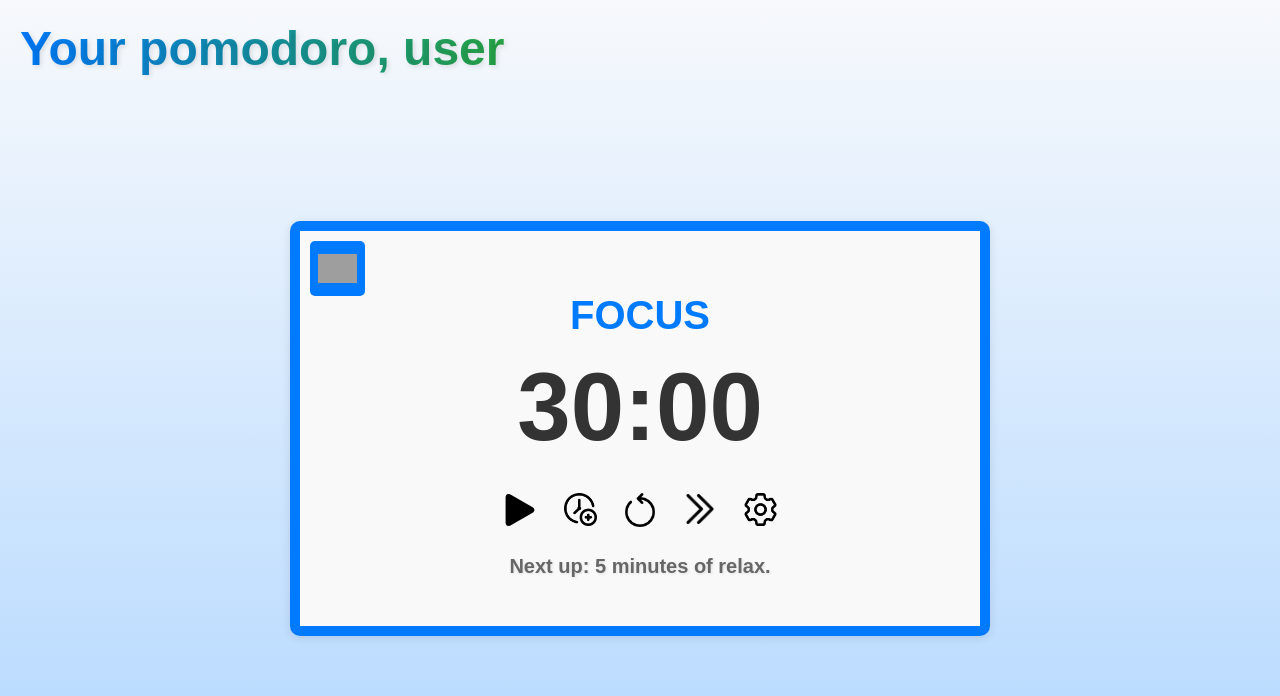
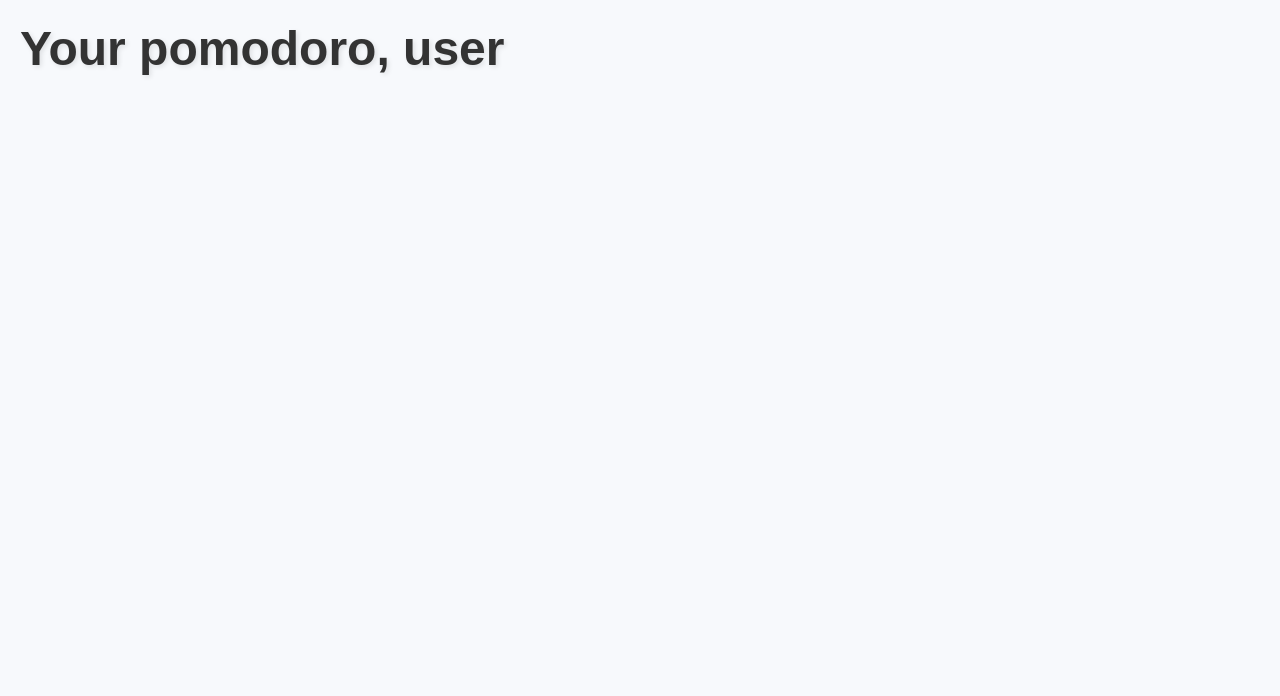
Before and after one commit to mikegaravani/TW-Project, a React (Vite) app in the folder client/: page /pomodoro in a window 1280 px wide. Shown: the top 696 px of the page. Built offline with nearby package versions, Linux system fonts and the light colour scheme; grey boxes are pictures that could not be loaded.

Commit message:
add pomo entry page

```diff
--- a/client/src/components/Pomodoro.jsx
+++ b/client/src/components/Pomodoro.jsx
@@ -1,10 +1,14 @@
 import React, { useState, useEffect } from "react";
 import BasicPomodoro from "./pomodoro-components/BasicPomodoro";
+import SPPomodoro from "./pomodoro-components/SPPomodoro";
+import EntryPage from "./pomodoro-components/EntryPage";
+
+// TODO use conditional rendering
 
 function Pomodoro() {
   return (
     <>
-      <BasicPomodoro />
+      <EntryPage />
     </>
   );
 }
--- a/client/src/components/pomodoro-components/BasicPomodoro.css
+++ b/client/src/components/pomodoro-components/BasicPomodoro.css
@@ -44,7 +44,7 @@ body {
   }
 }
 
-.header-focus {
+/* .header-focus {
   background: linear-gradient(90deg, #007bff 0%, #28a745 100%);
   background-clip: text;
   -webkit-background-clip: text;
@@ -55,7 +55,7 @@ body {
   background-clip: text;
   -webkit-background-clip: text;
   -webkit-text-fill-color: transparent;
-}
+} */
 
 .content-wrapper-style {
   flex: 1;
--- /dev/null
+++ b/client/src/components/pomodoro-components/EntryPage.css
@@ -0,0 +1,38 @@
+html,
+body {
+  height: 100%;
+  margin: 0;
+  overflow-y: auto;
+}
+
+.bg-style {
+  display: flex;
+  flex-direction: column;
+  min-height: 100vh;
+  background: #f7f9fc;
+  font-family: "Arial", sans-serif;
+  padding: 20px;
+}
+
+.header-container {
+  width: 100%;
+}
+
+.header-style {
+  text-align: start;
+  display: inline;
+  font-size: 3rem;
+  color: #333;
+  margin: 20px 0;
+  font-weight: bold;
+  font-family: "Arial", sans-serif;
+  text-shadow: 2px 2px 5px rgba(0, 0, 0, 0.1);
+  white-space: nowrap;
+  transition: transform 0.3s ease;
+}
+
+@media (max-width: 768px) {
+  .header-style {
+    font-size: 2rem;
+  }
+}
--- /dev/null
+++ b/client/src/components/pomodoro-components/EntryPage.jsx
@@ -0,0 +1,19 @@
+import React, { useState, useEffect } from "react";
+import "./EntryPage.css";
+
+function EntryPage() {
+  return (
+    <>
+      <div className="bg-style">
+        <div className="header-container">
+          <h1 className="header-style">Your pomodoro, user</h1>
+        </div>
+
+        <div className="bp-container"></div>
+        <div className="sp-container"></div>
+      </div>
+    </>
+  );
+}
+
+export default EntryPage;
--- /dev/null
+++ b/client/src/components/pomodoro-components/SPPomodoro.jsx
@@ -0,0 +1,8 @@
+// Session Planner Pomodoro component
+import React from "react";
+
+function SPPomodoro() {
+  return <div>SPPomodoro</div>;
+}
+
+export default SPPomodoro;
```
Also changed, not shown: client/src/components/pomodoro-components/SPPomodoro.css (added).
